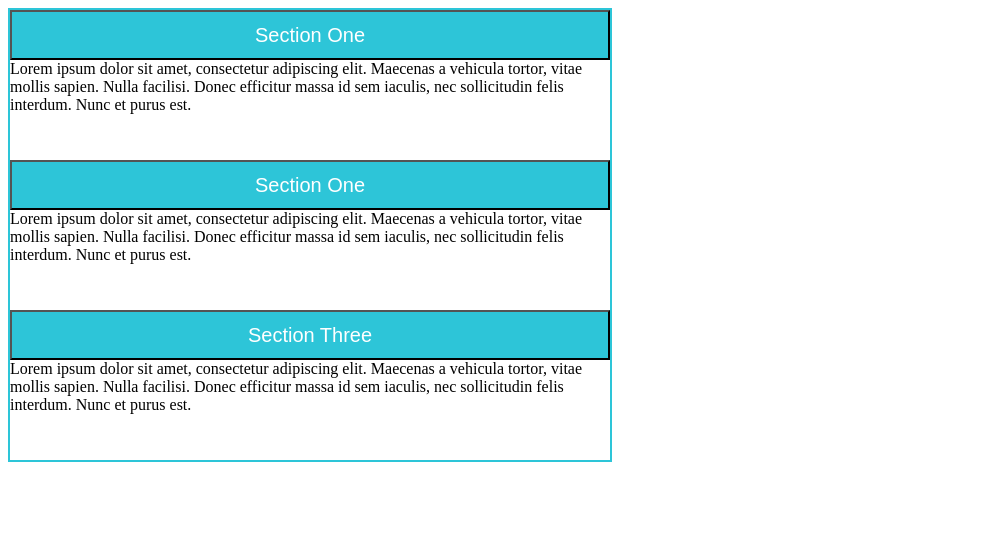
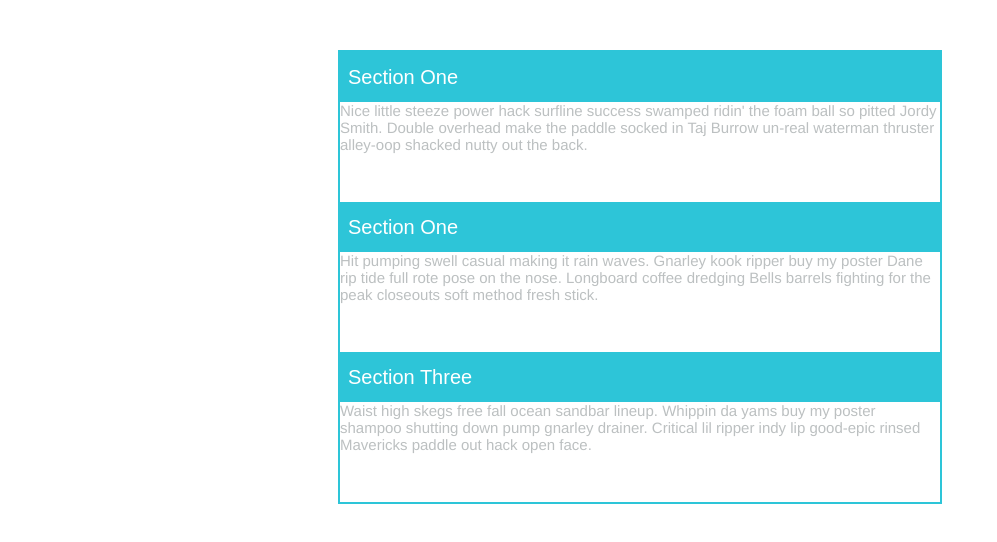
Before and after one commit to sbesozzi/jQuery-Accordian, a plain HTML site: page index.html in a window 1280 px wide. Shown: the whole page, without its empty margins (0-997 px from the left). Drawn offline with Linux system fonts and the light colour scheme.

Commit message:
Centered accordian, changed paragraph text color & font

```diff
--- a/index.html
+++ b/index.html
@@ -13,16 +13,18 @@
     <ul>
       <li class="Section">
         <button class="normalBtn">Section One</button>
-        <p class="normalPara">Lorem ipsum dolor sit amet, consectetur adipiscing elit. Maecenas a vehicula tortor, vitae mollis sapien. Nulla facilisi. Donec efficitur massa id sem iaculis, nec sollicitudin felis interdum. Nunc et purus est. </p>
+        <p class="normalPara">Nice little steeze power hack surfline success swamped ridin' the foam ball so pitted Jordy Smith. Double overhead make the paddle socked in Taj Burrow un-real waterman thruster alley-oop shacked nutty out the back.</p>
       </li>
 
         <li class="Section">
         <button class="normalBtn">Section One</button>
-        <p class="normalPara">Lorem ipsum dolor sit amet, consectetur adipiscing elit. Maecenas a vehicula tortor, vitae mollis sapien. Nulla facilisi. Donec efficitur massa id sem iaculis, nec sollicitudin felis interdum. Nunc et purus est. </p>
+        <p class="normalPara">Hit pumping swell casual making it rain waves. Gnarley kook ripper buy my poster Dane rip tide full rote pose on the nose. Longboard coffee dredging Bells barrels fighting for the peak closeouts soft method fresh stick. </p>
       </li>
       <li class="Section">
         <button class="normalBtn">Section Three</button>
-        <p class="normalPara">Lorem ipsum dolor sit amet, consectetur adipiscing elit. Maecenas a vehicula tortor, vitae mollis sapien. Nulla facilisi. Donec efficitur massa id sem iaculis, nec sollicitudin felis interdum. Nunc et purus est. </p>
+        <p class="normalPara">Waist high skegs free fall ocean sandbar lineup. Whippin da yams buy my poster shampoo shutting down pump gnarley drainer. Critical lil ripper indy lip good-epic rinsed Mavericks paddle out hack open face.
+
+</p>
       </li>
     </ul>
 
--- a/js/main.js
+++ b/js/main.js
@@ -2,17 +2,13 @@
 
 $('button').on('click', function(event) {
 
-  //
   var btn = $(event.target);
 
-// Collapse paragraph sibling of button
 // Add class to paragraph
 
   btn.siblings().addClass('collapsePara');
 
-
-// Target siblings of button & remove and close
-
+// Target siblings of button & remove and collapse
 
   btn.parent().siblings().find('normalPara').removeClass('normalPara').addClass('collapsePara');
 
--- a/scss/main.scss
+++ b/scss/main.scss
@@ -3,16 +3,21 @@ list-style-type: none;
 }
 
 .container {
-    text-align: center;
+  margin-top: 50px;
+
+
 
 }
 
 .accordian {
 
-  margin: 0;
   width: 600px;
+  margin-left: auto ;
+  margin-right: auto ;
+  height: 450px;
+  border: 2px solid #2DC5D8;
 
-  border: 2px solid #2DC5D8;
+
 }
 
   ul {
@@ -21,19 +26,20 @@ list-style-type: none;
   }
 
   li {
-    display: inline-block;
     width: 600px;
   }
 
 
 .normalBtn {
-  border-box: none;
   border-radius: 0;
   width: 600px;
   height: 50px;
   color: white;
   font-size: 20px;
   font-weight: thin;
+  text-align: left;
+  box-shadow: none;
+  border-color: transparent;
 
   background-color: #2DC5D8;
 }
@@ -46,9 +52,10 @@ list-style-type: none;
 .normalPara {
   margin: 0;
   width: 100%;
-  text-align: left;
-  // padding: 5px;
   height: 100px;
+  font-family: Helvetica;
+  font-size: 15px;
+  color: #BCC0C1;
 }
 
 .collapsePara{
```
Also changed, not shown: css/main.css.
